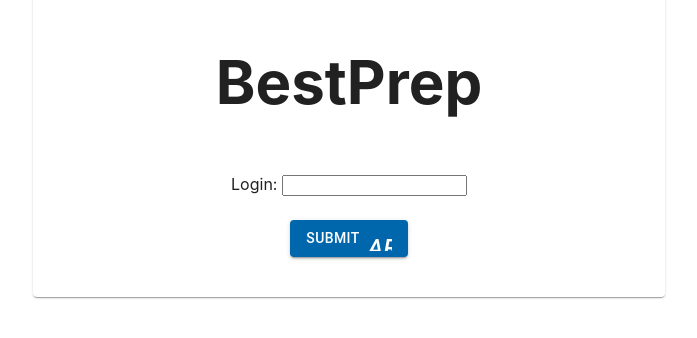
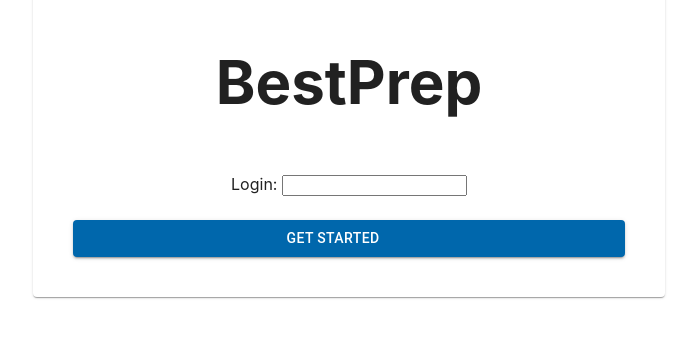
Before and after one commit to Best-Prep/bp-matching, a React (Create React App) app in the folder client/: page /homePage in a window 1280 px wide. Shown: the part 158-496 px from the top of the page, without its empty margins (291-988 px from the left). Built offline with nearby package versions, Linux system fonts and the light colour scheme.

Commit message:
Fixing merge conflicts

```diff
--- a/client/src/components/pages/homePage.js
+++ b/client/src/components/pages/homePage.js
@@ -7,12 +7,12 @@
 import Paper from '@material-ui/core/Paper';
 import clsx from 'clsx';
 import Button from '@material-ui/core/Button';
+import CloudUploadIcon from '@material-ui/icons/CloudUpload';
+
 import KeyboardVoiceIcon from '@material-ui/icons/KeyboardVoice';
 import Icon from '@material-ui/core/Icon';
 import SaveIcon from '@material-ui/icons/Save';
 import IconButton from '@material-ui/core/IconButton';
-
-
 
 const UseStyles = makeStyles(theme => ({
     root: {
@@ -49,7 +49,7 @@
       }
   }));
 
- const homePage = () => {
+ export default function homePage() {
     const classes = UseStyles();
      return (
 
@@ -61,18 +61,14 @@
                 <Paper className={classes.fixedHeightPaper}>
                     <div style={{fontSize: 30}}><h1>BestPrep</h1></div>
                     <div> <form><p>Login: <input type="text"></input></p></form></div>
-                    <div><Button variant="contained" color="primary" className={classes.button}>
-                    Submit
-                    <Icon className={classes.rightIcon}> <i class="material-icons">
-                    arrow_right_alt
-                    </i></Icon>
-                    </Button></div>
+                    <Button variant="contained" color="primary" className={classes.button}>
+                    Get Started
+                <Icon className={classes.rightIcon} />
+            </Button>
              </Paper>
 
              </Container>
              </div>
 
-     )
+     );
  }
-
- export default homePage
```
Also changed, not shown: 1 other file (tests, documents, lock files or other folders).
